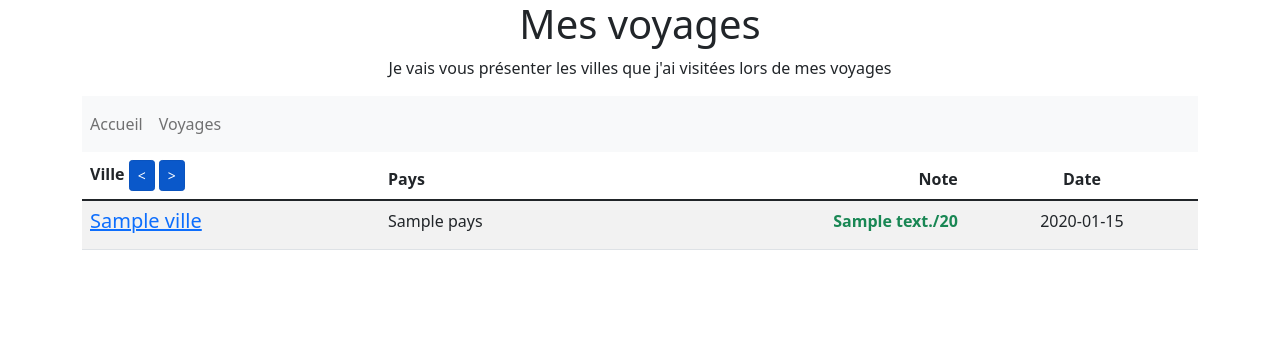
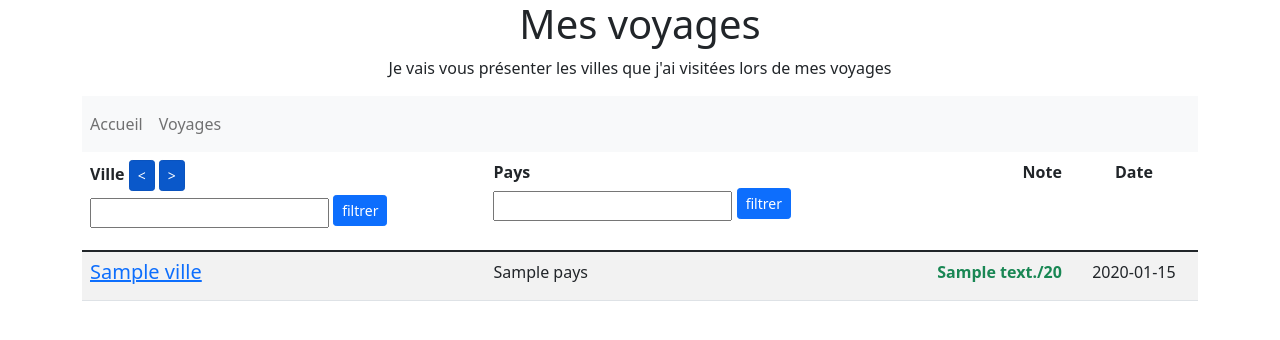
Before and after one commit to samsam86170/Mes_Voyages, a Symfony app: template templates/pages/voyages.html.twig in a window 1280 px wide. Shown: the top 340 px of the page. Run offline with Twig, Linux system fonts and the light colour scheme; the template is opened without the code that fills it: most values are stand-ins (such as "Sample title", 1, 10 or a date in 2020); some libraries are stand-ins or nearby versions.

Commit message:
Phrase 10 : ORM - Filtrage des enregistrements

```diff
--- a/templates/pages/voyages.html.twig
+++ b/templates/pages/voyages.html.twig
@@ -4,14 +4,27 @@
     <table class="table table-striped">
         <thead>
             <tr>
-                <th class="text-left" scope="col">
+                <th class="text-left align-top" scope="col">
                     Ville
                     <a href="{{ path('voyages.sort', {champ:'ville', ordre:'ASC'}) }}" class="btn btn-primary btn-sm active" role="button" aria-pressed="true"><</a>
                     <a href="{{ path('voyages.sort', {champ:'ville', ordre:'DESC'}) }}" class="btn btn-primary btn-sm active" role="button" aria-pressed="true">></a>
+                    <form class="form-inline mt-1" method="POST" action="{{ path('voyages.findallequal', {champ:'ville'}) }}">
+                        <div class="form-group mr-1 mb-2">
+                            <input type="text" class="sm" name="recherche">
+                            <button type="submit" class="btn btn-primary mb-2 btn-sm">filtrer</button>
+                        </div>
+                    </form>
                 </th>
-                <th class="text-left" scope="col">Pays</th>
-                <th class="text-end" scope="col">Note</th>
-                <th class="text-center" scope="col">Date</th>
+                <th class="text-left align-top" scope="col">Pays
+                    <form class="form-inline mt-1" method="POST" action="{{ path('voyages.findallequal', {champ:'pays'}) }}">
+                        <div class="form-group mr-1 mb-2">
+                            <input type="text" class="sm" name="recherche">
+                            <button type="submit" class="btn btn-primary mb-2 btn-sm">filtrer</button>
+                        </div>
+                    </form>
+                </th>
+                <th class="text-end align-top" scope="col">Note</th>
+                <th class="text-center align-top" scope="col">Date</th>
             </tr>
         </thead>
         <tbody>
```
Also changed, not shown: src/Controller/VoyagesController.php (+15 -0 lines), src/Repository/VisiteRepository.php (+23 -0 lines).
